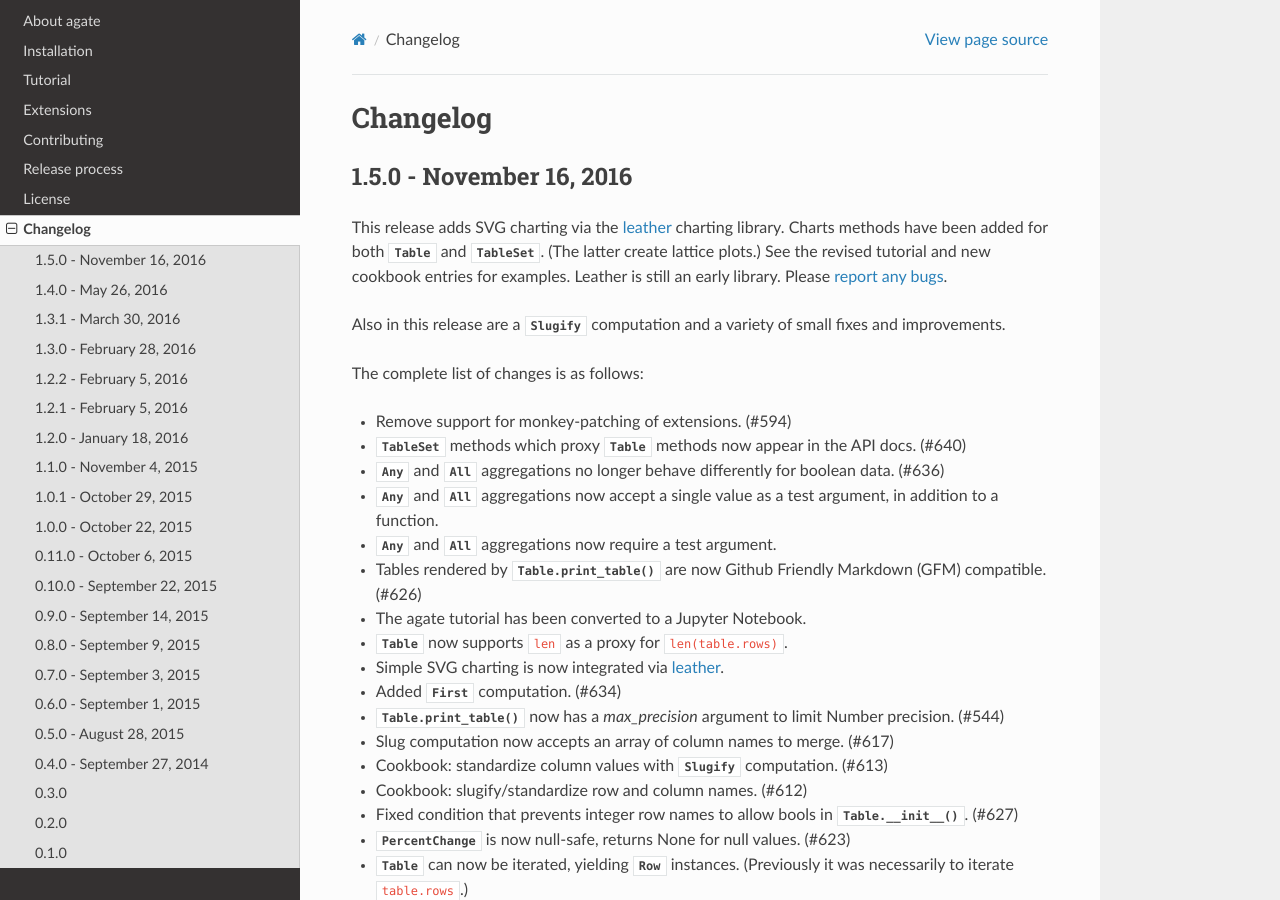
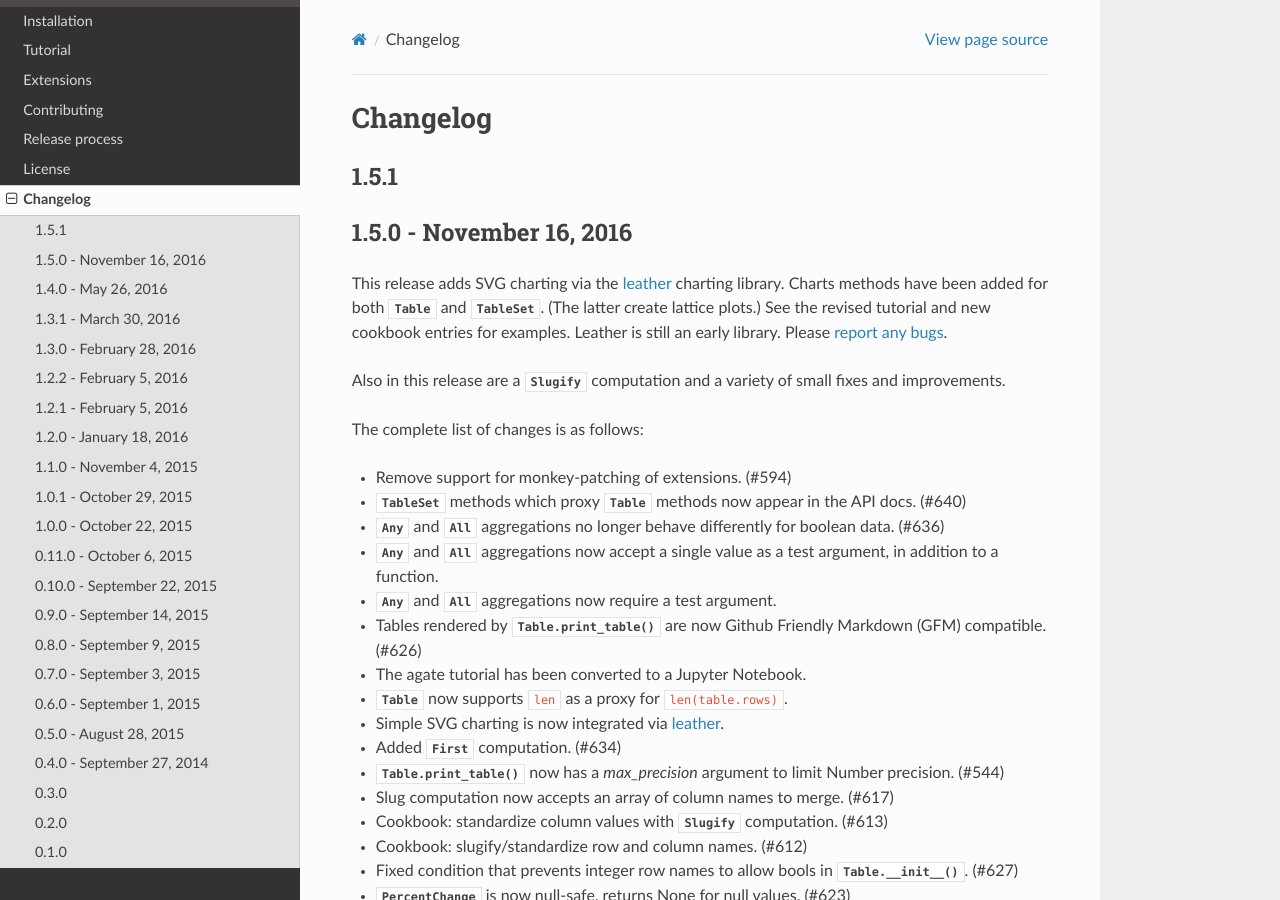
Before and after one commit to wireservice/agate, a Sphinx documentation site: the page built from docs/changelog.rst, in a window 1280 px wide and 900 px high. Built offline with Sphinx 7.4.7 and the Read the Docs theme 2.0.0, drawn with Linux system fonts in a browser that asks for light colours; pages that are not in the unit, such as notebooks, are missing from menus.

Commit message:
Rev to 1.5.1 for dev.

```diff
--- a/CHANGELOG.rst
+++ b/CHANGELOG.rst
@@ -1,3 +1,8 @@
+1.5.1
+-----
+
+
+
 1.5.0 - November 16, 2016
 -------------------------
 
--- a/docs/conf.py
+++ b/docs/conf.py
@@ -28,8 +28,8 @@ master_doc = 'index'
 # Metadata
 project = u'agate'
 copyright = u'2016, Christopher Groskopf'
-version = '1.5.0'
-release = '1.5.0'
+version = '1.5.1'
+release = '1.5.1'
 
 exclude_patterns = ['_build']
 pygments_style = 'sphinx'
--- a/docs/tutorial.rst
+++ b/docs/tutorial.rst
@@ -4,4 +4,4 @@ Tutorial
 
 The agate tutorial is now available in new-and-improved Jupyter Notebook format.
 
-Find it `on Github <https://github.com/wireservice/agate/blob/1.5.0/tutorial.ipynb>`_!
+Find it `on Github <https://github.com/wireservice/agate/blob/1.5.1/tutorial.ipynb>`_!
--- a/setup.py
+++ b/setup.py
@@ -14,7 +14,7 @@ install_requires = [
 
 setup(
     name='agate',
-    version='1.5.0',
+    version='1.5.1',
     description='A data analysis library that is optimized for humans instead of machines.',
     long_description=open('README.rst').read(),
     author='Christopher Groskopf',
```
Also changed, not shown: tutorial.ipynb.
